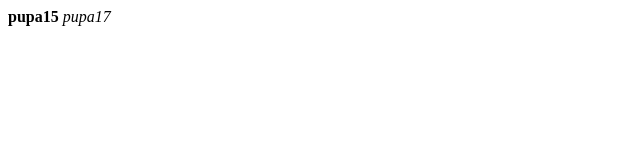
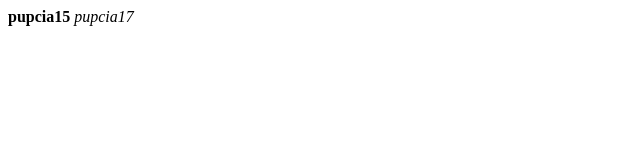
Before and after one commit to emgrudzien/git-tutorial, a plain HTML site: page src/index.html in a window 1280 px wide. Shown: the full height of the page, 0-640 px from the left. Drawn offline with Linux system fonts and the light colour scheme.

Commit message:
zdrobnienie

```diff
--- a/src/index.html
+++ b/src/index.html
@@ -1,6 +1,6 @@
 <html>
 <body>
-	<b>pupa15</b>
-	<i>pupa17</i>
+	<b>pupcia15</b>
+	<i>pupcia17</i>
 </body>
 </html>
```
